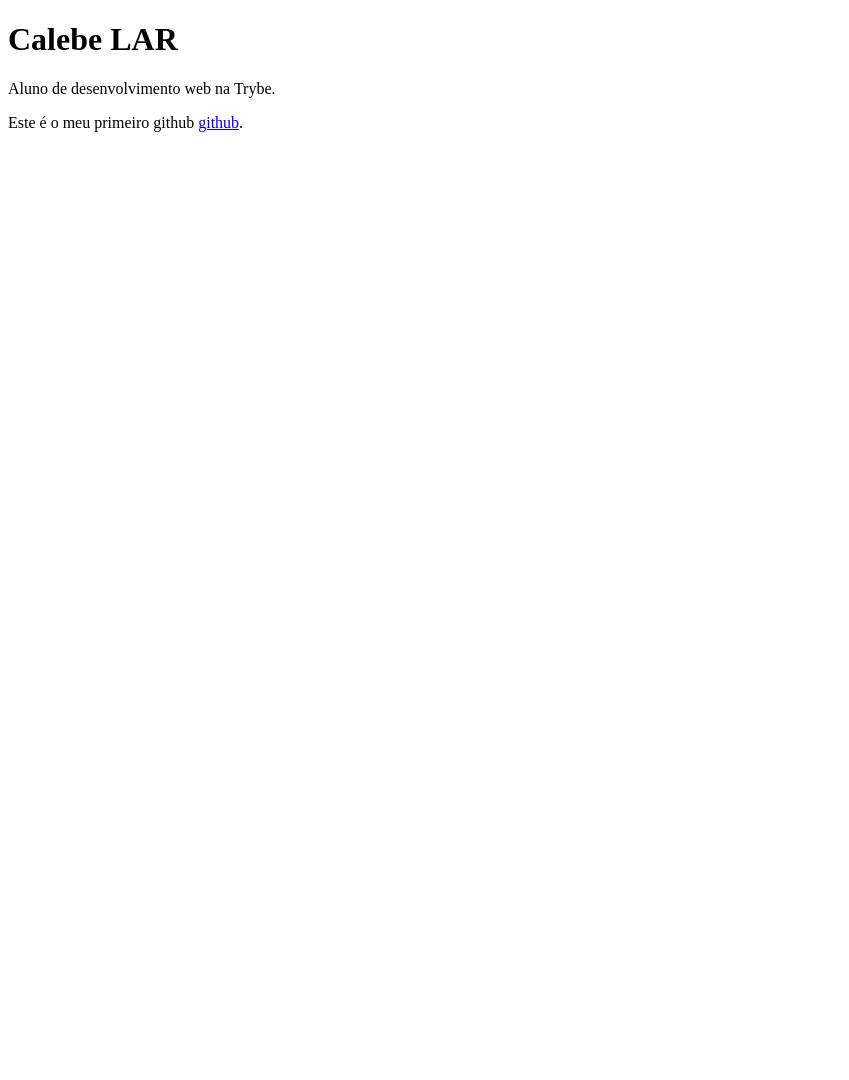
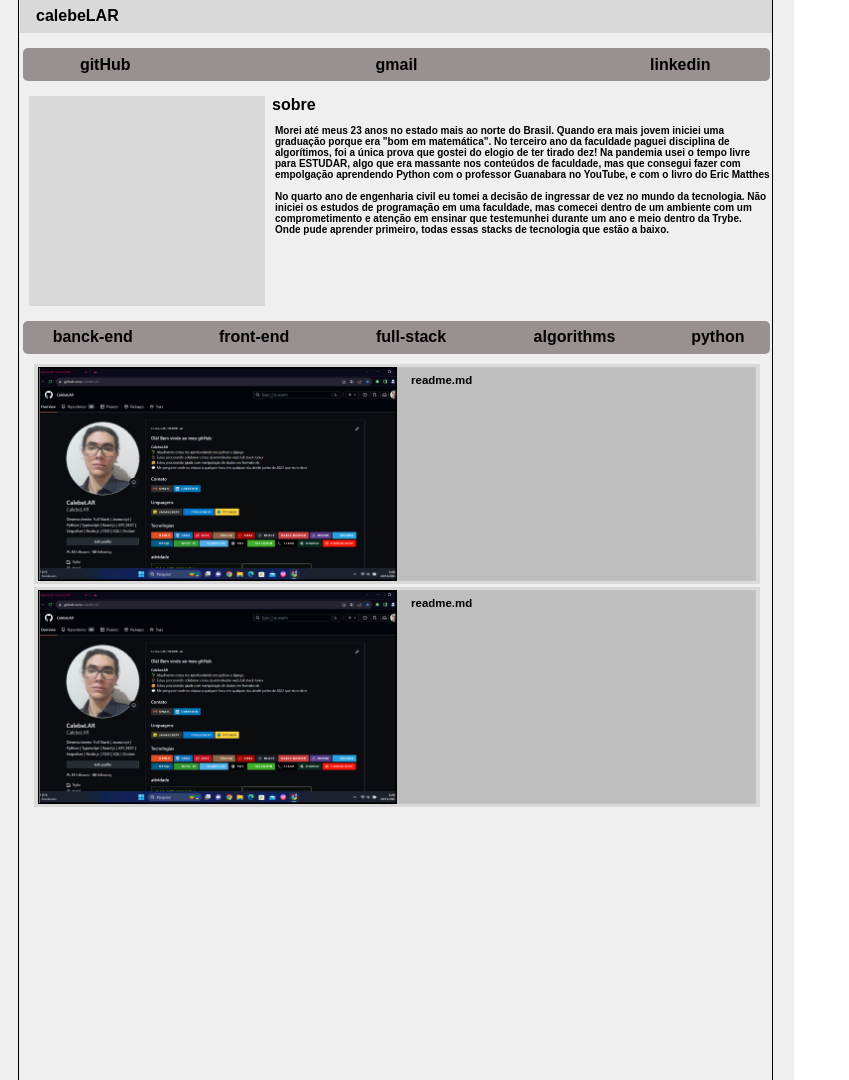
Before and after one commit to CalebeLAR/calebeLAR.gitHub.io, a plain HTML site: page index.html in a window 1280 px wide. Shown: the whole page, without its empty margins (0-849 px from the left). Before the commit the page ends 800 px from the top, so only its background shows below. Drawn offline with Linux system fonts and the light colour scheme.

Commit message:
update with figma

```diff
--- a/index.html
+++ b/index.html
@@ -1,12 +1,128 @@
 <!DOCTYPE html>
-<html lang="pt-br">
+<html lang="en">
   <head>
-    <meta charset="UTF-8">
-    <title>Portifólio!</title>
+    <meta charset="UTF-8" />
+    <meta http-equiv="X-UA-Compatible" content="IE=edge" />
+    <meta name="viewport" content="width=device-width, initial-scale=1.0" />
+    <link rel="stylesheet" href="./vars.css" />
+    <link rel="stylesheet" href="./style.css" />
+
+    <style>
+      a,
+      button,
+      input,
+      select,
+      h1,
+      h2,
+      h3,
+      h4,
+      h5,
+      * {
+        margin: 0;
+        padding: 0;
+        border: none;
+        text-decoration: none;
+        appearance: none;
+        background: none;
+
+        -webkit-font-smoothing: antialiased;
+      }
+    </style>
+    <title>Document</title>
   </head>
   <body>
-    <h1>Calebe LAR</h1>
-    <p>Aluno de desenvolvimento web na Trybe.</p>
-    <p>Este é o meu primeiro github <a href="https://github.com/CalebeLAR" >github</a>.</p>
+    <div class="folha">
+      <div class="page"></div>
+      <div class="content-card-itens">
+        <div class="rectangle-8"></div>
+        <svg
+          class="rectangle-7"
+          width="360"
+          height="214"
+          viewBox="0 0 360 214"
+          fill="none"
+          xmlns="http://www.w3.org/2000/svg"
+        >
+          <path d="M0 0H359.306L359.476 214H0V0Z" fill="#BEBEBE" />
+        </svg>
+
+        <div class="readme-md">readme.md</div>
+        <img class="image-project-box" src="image-project-box0.png" />
+      </div>
+      <div class="content-card-itens">
+        <div class="rectangle-82"></div>
+        <svg
+          class="rectangle-72"
+          width="360"
+          height="214"
+          viewBox="0 0 360 214"
+          fill="none"
+          xmlns="http://www.w3.org/2000/svg"
+        >
+          <path d="M0 0H359.306L359.476 214H0V0Z" fill="#BEBEBE" />
+        </svg>
+
+        <div class="readme-md2">readme.md</div>
+        <img class="image-project-box2" src="image-project-box1.png" />
+      </div>
+      <div class="projects-filter">
+        <div class="rectangle-10"></div>
+        <div class="back-end"><p>banck-end</p></div>
+        <div class="back-end2">front-end</div>
+        <div class="back-end3">full-stack</div>
+        <div class="back-end4">algorithms</div>
+        <div class="back-end5">python</div>
+      </div>
+      <div class="sobre">
+        <div class="sobre2">sobre</div>
+        <div
+          class="morei-at-meus-23-anos-no-estado-mais-ao-norte-do-brasil-quando-era-mais-jovem-iniciei-uma-gradua-o-porque-era-bom-em-matem-tica-no-terceiro-ano-da-faculdade-paguei-disciplina-de-algor-timos-foi-a-nica-prova-que-gostei-do-elogio-de-ter-tirado-dez-na-pandemia-usei-o-tempo-livre-para-estudar-algo-que-era-massante-nos-conte-dos-de-faculdade-mas-que-consegui-fazer-com-empolga-o-aprendendo-python-com-o-professor-guanabara-no-you-tube-e-com-o-livro-do-eric-matthes-no-quarto-ano-de-engenharia-civil-eu-tomei-a-decis-o-de-ingressar-de-vez-no-mundo-da-tecnologia-n-o-iniciei-os-estudos-de-programa-o-em-uma-faculdade-mas-comecei-dentro-de-um-ambiente-com-um-comprometimento-e-aten-o-em-ensinar-que-testemunhei-durante-um-ano-e-meio-dentro-da-trybe-onde-pude-aprender-primeiro-todas-essas-stacks-de-tecnologia-que-est-o-a-baixo"
+        >
+          Morei até meus 23 anos no estado mais ao norte do Brasil. Quando era
+          mais jovem iniciei uma graduação porque era &quot;bom em
+          matemática&quot;. No terceiro ano da faculdade paguei disciplina de
+          algorítimos, foi a única prova que gostei do elogio de ter tirado dez!
+          Na pandemia usei o tempo livre para ESTUDAR, algo que era massante nos
+          conteúdos de faculdade, mas que consegui fazer com empolgação
+          aprendendo Python com o professor Guanabara no YouTube, e com o livro
+          do Eric Matthes<br /><br />No quarto ano de engenharia civil eu tomei
+          a decisão de ingressar de vez no mundo da tecnologia. Não iniciei os
+          estudos de programação em uma faculdade, mas comecei dentro de um
+          ambiente com um comprometimento e atenção em ensinar que testemunhei
+          durante um ano e meio dentro da Trybe. Onde pude aprender primeiro,
+          todas essas stacks de tecnologia que estão a baixo. <br />
+        </div>
+        <div class="foto"></div>
+      </div>
+      <div class="contatos">
+        <div class="rectangle-102"></div>
+        <div class="github">gitHub</div>
+        <div class="gmail">gmail</div>
+        <div class="linkedin">linkedin</div>
+      </div>
+      <div class="header">
+        <div class="header2"></div>
+        <div class="projects">calebeLAR</div>
+      </div>
+      <svg
+        class="margens"
+        width="794"
+        height="1080"
+        viewBox="0 0 794 1080"
+        fill="none"
+        xmlns="http://www.w3.org/2000/svg"
+      >
+        <line x1="19.5" y1="1080" x2="19.5" stroke="black" />
+        <rect x="-1" width="20" height="1080" fill="#EFEFEF" />
+        <line
+          x1="773.5"
+          y1="1080"
+          x2="773.5"
+          y2="-6.10352e-05"
+          stroke="black"
+        />
+        <rect x="774" width="20" height="1080" fill="#EFEFEF" />
+      </svg>
+    </div>
   </body>
 </html>
--- /dev/null
+++ b/style.css
@@ -0,0 +1,268 @@
+.folha,
+.folha * {
+  box-sizing: border-box;
+}
+.folha {
+  width: 793.7px;
+  height: 1080px;
+  position: relative;
+  overflow: hidden;
+}
+.page {
+  background: #efefef;
+  width: 793.7px;
+  height: 1080px;
+  position: absolute;
+  left: 0px;
+  top: 0px;
+}
+.content-card-itens {
+  position: absolute;
+  inset: 0;
+}
+.rectangle-8 {
+  background: #d9d9d9;
+  width: 726px;
+  height: 220px;
+  position: absolute;
+  left: 34px;
+  top: 364px;
+}
+.rectangle-7 {
+  width: 359.48px;
+  height: 214px;
+  position: absolute;
+  left: 397px;
+  top: 367px;
+  overflow: visible;
+}
+.readme-md {
+  color: #000000;
+  text-align: left;
+  font: 700 11.44px "SplineSansMono-Bold", sans-serif;
+  position: absolute;
+  left: 411.1px;
+  top: 374px;
+  width: 331.28px;
+  height: 199px;
+}
+.image-project-box {
+  border-style: solid;
+  border-color: #000000;
+  border-width: 0.57px;
+  position: absolute;
+  right: 49.98%;
+  left: 4.73%;
+  width: 45.29%;
+  bottom: 46.2%;
+  top: 33.98%;
+  height: 19.81%;
+}
+.rectangle-82 {
+  background: #d9d9d9;
+  width: 726px;
+  height: 220px;
+  position: absolute;
+  left: 34px;
+  top: 587px;
+}
+.rectangle-72 {
+  width: 359.48px;
+  height: 214px;
+  position: absolute;
+  left: 397px;
+  top: 590px;
+  overflow: visible;
+}
+.readme-md2 {
+  color: #000000;
+  text-align: left;
+  font: 700 11.44px "SplineSansMono-Bold", sans-serif;
+  position: absolute;
+  left: 411.1px;
+  top: 597px;
+  width: 331.28px;
+  height: 199px;
+}
+.image-project-box2 {
+  border-style: solid;
+  border-color: #000000;
+  border-width: 0.57px;
+  position: absolute;
+  right: 49.98%;
+  left: 4.73%;
+  width: 45.29%;
+  bottom: 25.56%;
+  top: 54.63%;
+  height: 19.81%;
+}
+.projects-filter {
+  position: absolute;
+  inset: 0;
+}
+.rectangle-10 {
+  background: #999191;
+  border-radius: 5px;
+  width: 747px;
+  height: 33px;
+  position: absolute;
+  left: 23px;
+  top: 321px;
+}
+.back-end {
+  color: #000000;
+  text-align: center;
+  font: 700 16px "SplineSansMono-Bold", sans-serif;
+  position: absolute;
+  left: 49.07px;
+  top: 328px;
+  width: 87.23px;
+}
+.back-end2 {
+  color: #000000;
+  text-align: center;
+  font: 700 16px "SplineSansMono-Bold", sans-serif;
+  position: absolute;
+  left: 210.5px;
+  top: 328px;
+  width: 87.23px;
+}
+.back-end3 {
+  color: #000000;
+  text-align: center;
+  font: 700 16px "SplineSansMono-Bold", sans-serif;
+  position: absolute;
+  left: 362.91px;
+  top: 328px;
+  width: 96.26px;
+}
+.back-end4 {
+  color: #000000;
+  text-align: center;
+  font: 700 16px "SplineSansMono-Bold", sans-serif;
+  position: absolute;
+  left: 526.35px;
+  top: 328px;
+  width: 96.26px;
+}
+.back-end5 {
+  color: #000000;
+  text-align: center;
+  font: 700 16px "SplineSansMono-Bold", sans-serif;
+  position: absolute;
+  left: 688.78px;
+  top: 328px;
+  width: 58.16px;
+}
+.sobre {
+  position: absolute;
+  inset: 0;
+}
+.sobre2 {
+  color: #000000;
+  text-align: left;
+  font: 700 16px "SplineSansMono-Bold", sans-serif;
+  position: absolute;
+  left: 272px;
+  top: 96px;
+  width: 74.01px;
+  height: 28.71px;
+}
+.morei-at-meus-23-anos-no-estado-mais-ao-norte-do-brasil-quando-era-mais-jovem-iniciei-uma-gradua-o-porque-era-bom-em-matem-tica-no-terceiro-ano-da-faculdade-paguei-disciplina-de-algor-timos-foi-a-nica-prova-que-gostei-do-elogio-de-ter-tirado-dez-na-pandemia-usei-o-tempo-livre-para-estudar-algo-que-era-massante-nos-conte-dos-de-faculdade-mas-que-consegui-fazer-com-empolga-o-aprendendo-python-com-o-professor-guanabara-no-you-tube-e-com-o-livro-do-eric-matthes-no-quarto-ano-de-engenharia-civil-eu-tomei-a-decis-o-de-ingressar-de-vez-no-mundo-da-tecnologia-n-o-iniciei-os-estudos-de-programa-o-em-uma-faculdade-mas-comecei-dentro-de-um-ambiente-com-um-comprometimento-e-aten-o-em-ensinar-que-testemunhei-durante-um-ano-e-meio-dentro-da-trybe-onde-pude-aprender-primeiro-todas-essas-stacks-de-tecnologia-que-est-o-a-baixo {
+  color: #000000;
+  text-align: left;
+  font: 700 10px "SplineSansMono-Bold", sans-serif;
+  position: absolute;
+  left: 275px;
+  top: 125px;
+  width: 495px;
+  height: 181px;
+}
+.foto {
+  background: #d9d9d9;
+  width: 236px;
+  height: 210px;
+  position: absolute;
+  left: 29px;
+  top: 96px;
+}
+.contatos {
+  position: absolute;
+  inset: 0;
+}
+.rectangle-102 {
+  background: #999191;
+  border-radius: 5px;
+  width: 747px;
+  height: 33px;
+  position: absolute;
+  left: 23px;
+  top: 48px;
+}
+.github {
+  color: #000000;
+  text-align: center;
+  font: 700 16px "SplineSansMono-Bold", sans-serif;
+  position: absolute;
+  left: 26.01px;
+  top: 51px;
+  width: 158.42px;
+  height: 27px;
+  display: flex;
+  align-items: center;
+  justify-content: center;
+}
+.gmail {
+  color: #000000;
+  text-align: center;
+  font: 700 16px "SplineSansMono-Bold", sans-serif;
+  position: absolute;
+  left: 317.79px;
+  top: 51px;
+  width: 157.42px;
+  height: 27px;
+  display: flex;
+  align-items: center;
+  justify-content: center;
+}
+.linkedin {
+  color: #000000;
+  text-align: center;
+  font: 700 16px "SplineSansMono-Bold", sans-serif;
+  position: absolute;
+  left: 593.53px;
+  top: 51px;
+  width: 173.46px;
+  height: 27px;
+  display: flex;
+  align-items: center;
+  justify-content: center;
+}
+.header {
+  position: absolute;
+  inset: 0;
+}
+.header2 {
+  background: #d9d9d9;
+  width: 753px;
+  height: 33px;
+  position: absolute;
+  left: 20px;
+  top: 0px;
+}
+.projects {
+  color: #000000;
+  text-align: left;
+  font: 700 16px "SplineSansMono-Bold", sans-serif;
+  position: absolute;
+  left: 36px;
+  top: 7px;
+  width: 87px;
+}
+.margens {
+  height: auto;
+  position: absolute;
+  left: -1px;
+  top: 0px;
+  overflow: visible;
+}
--- /dev/null
+++ b/tailwind.config.js
@@ -0,0 +1,3 @@
+
+// remember to use module.exports instead of tailwind.config in production
+tailwind.config = undefined
--- /dev/null
+++ b/vars.css
@@ -0,0 +1,8 @@
+/* Figma Styles of your File */
+:root {
+  /* Colors */
+
+  /* Fonts */
+
+  /* Effects */
+}
```
Also changed, not shown: Folha.html (added, +66 -0 lines), image-project-box0.png (added), image-project-box1.png (added).
